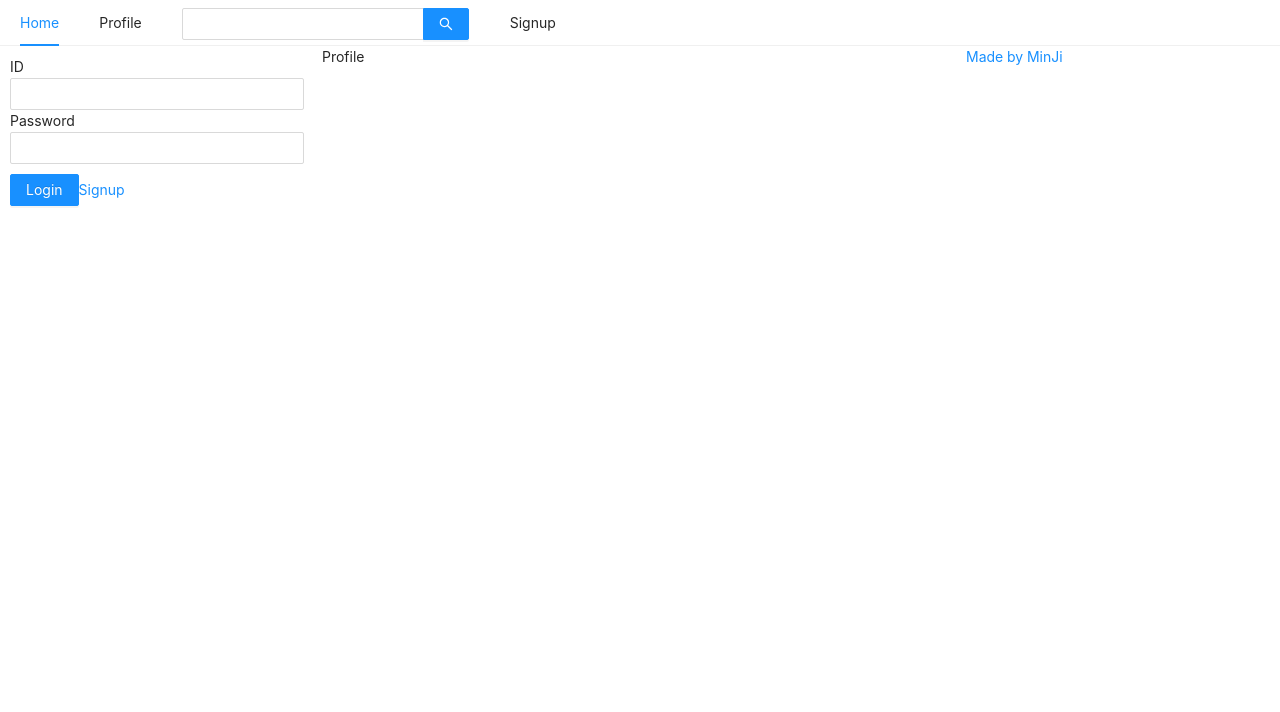
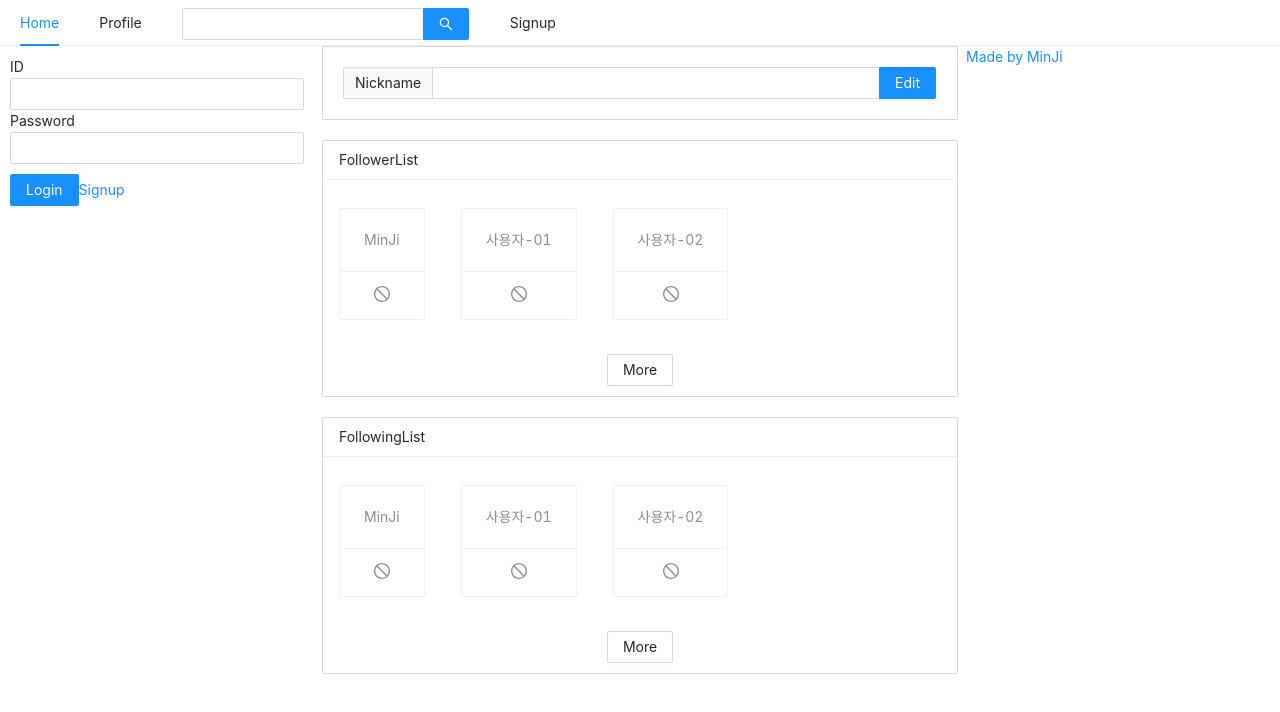
Before and after one commit to mnxmnz/twitter-clone-frontend, a Next.js app: page /profile in a window 1280 px wide. Shown: the top 712 px of the page. Built offline with nearby package versions, Linux system fonts and the light colour scheme.

Commit message:
feat: create profile page component
프로필 서버 생성 전 임시 데이터 생성, 프로필 페이지 컴포넌트 생성

```diff
--- /dev/null
+++ b/components/profile/FollowList.tsx
@@ -0,0 +1,48 @@
+import { useCallback } from 'react';
+import { Button, Card, List } from 'antd';
+import { StopOutlined } from '@ant-design/icons';
+import styled from 'styled-components';
+
+type ProfileProps = {
+  header: string;
+  data: { nickname: string }[];
+};
+
+function FollowList({ header, data }: ProfileProps) {
+  const ItemComponent = useCallback(item => {
+    return (
+      <List.Item style={{ marginTop: 20 }}>
+        <Card actions={[<StopOutlined key="stop" />]}>
+          <Card.Meta description={item.nickname} />
+        </Card>
+      </List.Item>
+    );
+  }, []);
+
+  return (
+    <ListWrapper
+      grid={{ gutter: 4, xs: 2, md: 3 }}
+      size="small"
+      header={<div>{header}</div>}
+      loadMore={
+        <LoadWrapper>
+          <Button>More</Button>
+        </LoadWrapper>
+      }
+      bordered
+      dataSource={data}
+      renderItem={ItemComponent}
+    />
+  );
+}
+
+const ListWrapper = styled(List)`
+  margin-bottom: 20px;
+`;
+
+const LoadWrapper = styled.div`
+  text-align: center;
+  margin: 10px 0;
+`;
+
+export default FollowList;
--- /dev/null
+++ b/components/profile/NicknameEditForm.tsx
@@ -0,0 +1,18 @@
+import { Form, Input } from 'antd';
+import styled from 'styled-components';
+
+function NicknameEditForm() {
+  return (
+    <FormWrapper>
+      <Input.Search addonBefore="Nickname" enterButton="Edit" />
+    </FormWrapper>
+  );
+}
+
+const FormWrapper = styled(Form)`
+  margin-bottom: 20px;
+  border: 1px solid #d9d9d9;
+  padding: 20px;
+`;
+
+export default NicknameEditForm;
--- a/pages/profile.tsx
+++ b/pages/profile.tsx
@@ -1,14 +1,21 @@
 import Head from 'next/head';
 import AppLayout from '@components/AppLayout';
+import NicknameEditForm from '@components/profile/NicknameEditForm';
+import FollowList from '@components/profile/FollowList';
 
 function Profile() {
+  const followerList = [{ nickname: 'MinJi' }, { nickname: '사용자-01' }, { nickname: '사용자-02' }];
+  const followingList = [{ nickname: 'MinJi' }, { nickname: '사용자-01' }, { nickname: '사용자-02' }];
+
   return (
     <>
       <Head>
         <title>Twitter || Profile</title>
       </Head>
       <AppLayout>
-        <div>Profile</div>
+        <NicknameEditForm />
+        <FollowList header="FollowerList" data={followerList} />
+        <FollowList header="FollowingList" data={followingList} />
       </AppLayout>
     </>
   );
```
